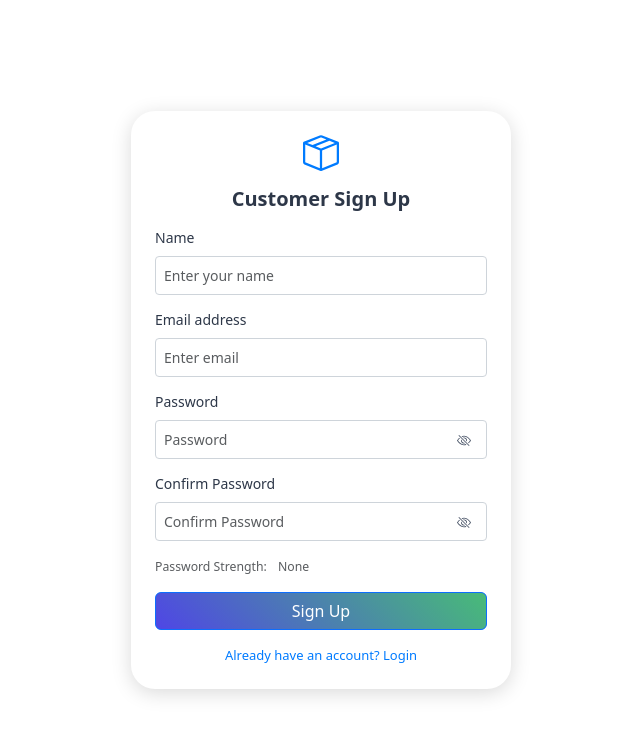
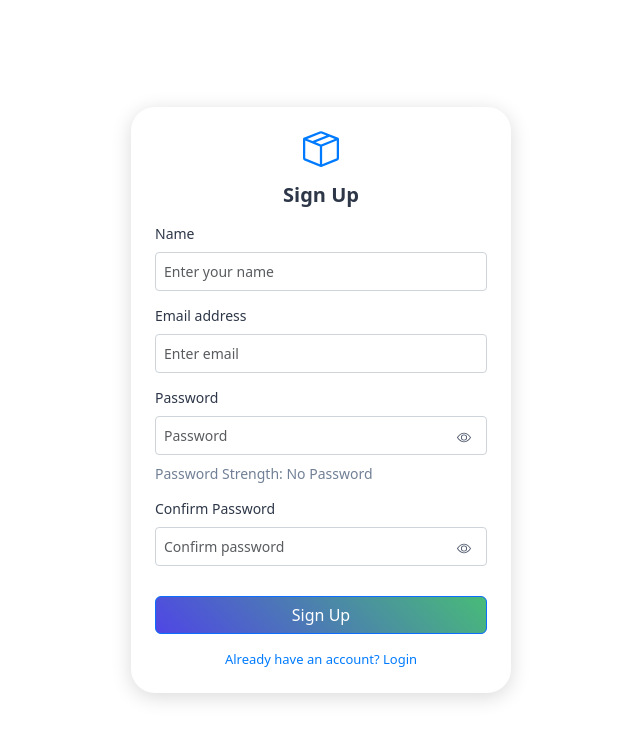
Before and after one commit to lance449/CCS112-midterm-case-study, a React (Create React App) app: page /signup in a window 1280 px wide. Shown: the top 740 px of the page, without its empty margins (319-959 px from the left). Built offline with nearby package versions, Linux system fonts and the light colour scheme; the HTML template or start-up script is replaced by a standard one.

Commit message:
Sign Up Data Validations

```diff
--- a/src/AuthForm.js
+++ b/src/AuthForm.js
@@ -1,4 +1,4 @@
-import React, { useState } from 'react';
+import React, { useState, useEffect } from 'react';
 import { Form, Button, Alert } from 'react-bootstrap';
 import { Link } from 'react-router-dom';
 import { Eye, EyeSlash, BoxSeam, ExclamationTriangleFill } from 'react-bootstrap-icons';
@@ -16,36 +16,66 @@ const AuthForm = ({
   setError,
   isLoginPage
 }) => {
-  const [formData, setFormData] = useState({
-    name: '',
-    email: '',
-    password: '',
-    password_confirmation: '',
-  });
+  const [formData, setFormData] = useState({});
   const [showPassword, setShowPassword] = useState(false);
   const [showConfirmPassword, setShowConfirmPassword] = useState(false);
   const [passwordStrength, setPasswordStrength] = useState(null);
   const [isSubmitting, setIsSubmitting] = useState(false);
+  const [passwordError, setPasswordError] = useState('');
 
-  const handleInputChange = (e) => {
+  const handleChange = (e) => {
     const { name, value } = e.target;
-    setFormData(prev => ({
-      ...prev,
-      [name]: value
-    }));
+    setFormData(prev => ({ ...prev, [name]: value }));
 
-    if (name === 'password') {
-      setPasswordStrength(zxcvbn(value));
+    // Check password strength when password field changes
+    if (name === 'password' && !isLoginPage) {
+      const result = zxcvbn(value);
+      setPasswordStrength(result.score);
+    }
+
+    // Check password matching when either password field changes
+    if (!isLoginPage && (name === 'password' || name === 'password_confirmation')) {
+      if (name === 'password_confirmation') {
+        if (value !== formData.password) {
+          setPasswordError('Passwords do not match');
+        } else {
+          setPasswordError('');
+        }
+      } else if (name === 'password') {
+        if (formData.password_confirmation && value !== formData.password_confirmation) {
+          setPasswordError('Passwords do not match');
+        } else if (formData.password_confirmation && value === formData.password_confirmation) {
+          setPasswordError('');
+        }
+      }
+    }
+  };
+
+  const getPasswordStrengthText = () => {
+    switch (passwordStrength) {
+      case 0: return { text: 'Very Weak', class: 'strength-weak' };
+      case 1: return { text: 'Weak', class: 'strength-weak' };
+      case 2: return { text: 'Fair', class: 'strength-fair' };
+      case 3: return { text: 'Good', class: 'strength-good' };
+      case 4: return { text: 'Strong', class: 'strength-strong' };
+      default: return { text: 'No Password', class: 'strength-none' };
     }
   };
 
   const handleSubmit = async (e) => {
     e.preventDefault();
-    if (isSubmitting) return;
+
+    // Validate passwords match before submission
+    if (!isLoginPage && formData.password !== formData.password_confirmation) {
+      setPasswordError('Passwords do not match');
+      return;
+    }
 
     setIsSubmitting(true);
     try {
       await onSubmit(formData);
+    } catch (err) {
+      console.error('Form submission error:', err);
     } finally {
       setIsSubmitting(false);
     }
@@ -56,74 +86,77 @@ const AuthForm = ({
       <div className="auth-container">
         <div className="auth-form-container">
           <div className="auth-logo">
-            <BoxSeam size={48} />
+            <BoxSeam size={24} />
           </div>
           <h2 className="auth-title">{title}</h2>
 
           {error && (
-            <div className="auth-alert">
+            <Alert variant="danger" className="auth-alert">
               <ExclamationTriangleFill className="alert-icon" />
               <span className="alert-message">{error}</span>
-              <button className="close-btn" onClick={() => setError(null)}>&times;</button>
-            </div>
+              <button
+                className="close-btn"
+                onClick={() => setError(null)}
+                aria-label="Close alert"
+              >
+                ×
+              </button>
+            </Alert>
           )}
 
-          <Form noValidate onSubmit={handleSubmit}>
-            {fields.map((field, index) => (
-              <Form.Group className="auth-form-group" key={index}>
+          <Form onSubmit={handleSubmit}>
+            {fields.map(field => (
+              <Form.Group key={field.name} className="auth-form-group">
                 <Form.Label>{field.label}</Form.Label>
                 <div className="auth-input-wrapper">
                   <Form.Control
-                    type={field.name.includes('password') ?
-                      (field.name === 'password' ? (showPassword ? 'text' : 'password') :
-                      (showConfirmPassword ? 'text' : 'password')) :
-                      field.type}
+                    type={
+                      field.type === 'password'
+                        ? (field.name === 'password' ? (showPassword ? 'text' : 'password')
+                          : (showConfirmPassword ? 'text' : 'password'))
+                        : field.type
+                    }
                     name={field.name}
                     placeholder={field.placeholder}
-                    value={formData[field.name] || ''}
-                    onChange={handleInputChange}
-                    isInvalid={!!error}
+                    onChange={handleChange}
+                    required
+                    isInvalid={field.name === 'password_confirmation' && passwordError}
                   />
-                  {field.name.includes('password') && (
-                    <div
+                  {field.type === 'password' && (
+                    <button
+                      type="button"
                       className="password-toggle"
-                      onClick={() => field.name === 'password' ?
-                        setShowPassword(!showPassword) :
-                        setShowConfirmPassword(!showConfirmPassword)}
+                      onClick={() => field.name === 'password'
+                        ? setShowPassword(!showPassword)
+                        : setShowConfirmPassword(!showConfirmPassword)
+                      }
                     >
-                      {(field.name === 'password' ? showPassword : showConfirmPassword) ?
-                        <Eye /> : <EyeSlash />}
-                    </div>
+                      {field.name === 'password'
+                        ? (showPassword ? <EyeSlash /> : <Eye />)
+                        : (showConfirmPassword ? <EyeSlash /> : <Eye />)
+                      }
+                    </button>
                   )}
                 </div>
+                {field.name === 'password' && !isLoginPage && (
+                  <div className="password-strength">
+                    <span className={getPasswordStrengthText().class}>
+                      Password Strength: {getPasswordStrengthText().text}
+                    </span>
+                  </div>
+                )}
+                {field.name === 'password_confirmation' && passwordError && (
+                  <Form.Control.Feedback type="invalid">
+                    {passwordError}
+                  </Form.Control.Feedback>
+                )}
               </Form.Group>
             ))}
 
-            {/* Password strength indicator */}
-            {!isLoginPage && (
-              <div className="password-strength">
-                <Form.Text className="password-strength-text">
-                  Password Strength:
-                </Form.Text>
-                {formData.password ? (
-                  passwordStrength && passwordStrength.score !== -1 && (
-                    <Form.Text className={`password-strength-text strength-${Math.min(passwordStrength.score, 3)}`}>
-                      {[' Weak', ' Fair', ' Good', ' Strong'][Math.min(passwordStrength.score, 3)]}
-                    </Form.Text>
-                  )
-                ) : (
-                  <Form.Text className="password-strength-text strength-none">
-                    {' None'}
-                  </Form.Text>
-                )}
-              </div>
-            )}
-
             <Button
-              variant="primary"
               type="submit"
               className="auth-submit-btn"
-              disabled={isSubmitting}
+              disabled={isSubmitting || (!isLoginPage && passwordError)}
             >
               {isSubmitting ? 'Please wait...' : submitText}
             </Button>
--- a/src/components/AuthForm.css
+++ b/src/components/AuthForm.css
@@ -240,6 +240,7 @@ body {
   box-shadow: 0 4px 20px rgba(0, 0, 0, 0.15);
 }
 
+/* Reset all form control styles to default first */
 .form-control {
   border: 2px solid #e2e8f0;
   border-radius: 0.75rem;
@@ -247,28 +248,150 @@ body {
   transition: all 0.3s ease;
   background-color: #ffffff !important;
   color: #2d3748 !important;
+  background-image: none !important;
 }
 
-.form-control:focus {
+/* Remove default Bootstrap invalid styles */
+.form-control.is-invalid {
+  border-color: #e2e8f0;
+  background-image: none !important;
+}
+
+/* Only style fields with specific errors */
+.form-control[data-error="true"] {
+  border-color: #dc3545 !important;
+  background-image: none !important;
+}
+
+/* Focus styles for normal state */
+.form-control:focus:not([data-error="true"]) {
   border-color: var(--accent-color);
   box-shadow: 0 0 0 3px rgba(56, 161, 105, 0.1);
+}
+
+/* Focus styles for error state */
+.form-control[data-error="true"]:focus {
+  border-color: #dc3545;
+  box-shadow: 0 0 0 3px rgba(220, 53, 69, 0.1);
+}
+
+/* Error message styling */
+.field-error-message {
+  color: #dc3545;
+  font-size: 0.875rem;
+  margin-top: 0.25rem;
+  display: block;
+}
+
+/* Remove Bootstrap's default validation styling */
+.was-validated .form-control:invalid,
+.was-validated .form-control:valid {
+  border-color: #e2e8f0;
+  background-image: none !important;
+}
+
+/* Keep existing dark mode overrides */
+body.dark-mode .form-control {
   background-color: #ffffff !important;
   color: #2d3748 !important;
 }
 
-/* Override any dark mode styles that might be inherited */
-body.dark-mode .auth-page,
-body.dark-mode .auth-form-container,
-body.dark-mode .form-control,
-body.dark-mode .form-label,
-body.dark-mode .auth-title,
-body.dark-mode .auth-alt-link a {
-  background-color: #ffffff !important;
-  color: #2d3748 !important;
+/* Validation message container */
+.validation-message {
+  display: flex;
+  align-items: center;
+  gap: 8px;
+  color: #dc3545;
+  font-size: 0.875rem;
+  margin-top: 0.25rem;
+  padding: 4px 8px;
+  border-radius: 4px;
+  background-color: #fff;
+  animation: slideIn 0.2s ease-in-out;
 }
 
-body.dark-mode .form-control:focus {
-  background-color: #ffffff !important;
-  color: #2d3748 !important;
-  border-color: var(--accent-color) !important;
+/* Validation icon styling */
+.validation-icon {
+  color: #f59e0b;
+  font-size: 16px;
 }
+
+/* Form control with error */
+.form-control.is-invalid {
+  border-color: #dc3545;
+  padding-right: calc(1.5em + 0.75rem);
+  background-image: none !important;
+}
+
+/* Animation for validation message */
+@keyframes slideIn {
+  from {
+    opacity: 0;
+    transform: translateY(-5px);
+  }
+  to {
+    opacity: 1;
+    transform: translateY(0);
+  }
+}
+
+/* Remove default Bootstrap validation icons */
+.form-control.is-invalid:focus {
+  border-color: #dc3545;
+  box-shadow: 0 0 0 0.25rem rgba(220, 53, 69, 0.25);
+}
+
+/* Style for the validation message text */
+.validation-message-text {
+  font-size: 0.875rem;
+  color: #dc3545;
+}
+
+/* Container for input and validation message */
+.input-validation-container {
+  position: relative;
+  margin-bottom: 1rem;
+}
+
+/* Keep existing dark mode overrides */
+body.dark-mode .validation-message {
+  background-color: rgba(255, 255, 255, 0.1);
+}
+
+/* Remove any conflicting Bootstrap styles */
+.was-validated .form-control:invalid,
+.was-validated .form-control:valid {
+  background-image: none !important;
+}
+
+/* Password strength styles */
+.password-strength {
+  display: flex;
+  align-items: center;
+  margin-top: 0.5rem;
+  font-size: 0.875rem;
+}
+
+.password-strength-text {
+  margin-left: 0.5rem;
+}
+
+.strength-none {
+  color: #718096;
+}
+
+.strength-weak {
+  color: #e53e3e;
+}
+
+.strength-fair {
+  color: #d69e2e;
+}
+
+.strength-good {
+  color: #38a169;
+}
+
+.strength-strong {
+  color: #2b6cb0;
+}
--- a/src/components/SignUp.js
+++ b/src/components/SignUp.js
@@ -4,38 +4,104 @@ import AuthForm from '../AuthForm';
 import { register } from '../api';
 
 const SignUp = () => {
-  const [errors, setErrors] = useState({});
+  const [error, setError] = useState(null);
+  const [fieldErrors, setFieldErrors] = useState({});
   const navigate = useNavigate();
 
-  const fields = [
-    { name: 'name', label: 'Name', type: 'text', placeholder: 'Enter your name' },
-    { name: 'email', label: 'Email address', type: 'email', placeholder: 'Enter email' },
-    { name: 'password', label: 'Password', type: 'password', placeholder: 'Password' },
-    { name: 'password_confirmation', label: 'Confirm Password', type: 'password', placeholder: 'Confirm Password' },
-  ];
+  const validateSignupData = (formData) => {
+    const errors = {};
 
-  const handleSignUp = async (formData) => {
+    // Check fields individually
+    if (!formData.name?.trim()) {
+      errors.name = 'Name is required';
+    }
+    if (!formData.email?.trim()) {
+      errors.email = 'Email is required';
+    }
+    if (!formData.password?.trim()) {
+      errors.password = 'Password is required';
+    }
+    if (!formData.password_confirmation?.trim()) {
+      errors.password_confirmation = 'Password confirmation is required';
+    } else if (formData.password !== formData.password_confirmation) {
+      errors.password_confirmation = 'Passwords do not match';
+    }
+
+    return errors;
+  };
+
+  const handleSignup = async (formData) => {
     try {
-      await register(formData.name, formData.email, formData.password, formData.password_confirmation);
-      navigate('/login');
+      // Validate all fields
+      const validationErrors = validateSignupData(formData);
+      if (Object.keys(validationErrors).length > 0) {
+        setFieldErrors(validationErrors); // Set field-specific errors
+        return;
+      }
+
+      const response = await register(
+        formData.name,
+        formData.email,
+        formData.password,
+        formData.password_confirmation
+      );
+
+      if (response) {
+        navigate('/login');
+      }
     } catch (error) {
-      if (error.errors) {
-        setErrors(error.errors);
+      if (error.email) {
+        setFieldErrors({ email: error.email });
       } else {
-        setErrors({ general: 'An unexpected error occurred during registration' });
+        setError(error.message || 'Registration failed');
       }
     }
   };
 
+  const fields = [
+    {
+      name: 'name',
+      label: 'Name',
+      type: 'text',
+      placeholder: 'Enter your name',
+      error: fieldErrors.name
+    },
+    {
+      name: 'email',
+      label: 'Email address',
+      type: 'email',
+      placeholder: 'Enter email',
+      error: fieldErrors.email
+    },
+    {
+      name: 'password',
+      label: 'Password',
+      type: 'password',
+      placeholder: 'Password',
+      error: fieldErrors.password
+    },
+    {
+      name: 'password_confirmation',
+      label: 'Confirm Password',
+      type: 'password',
+      placeholder: 'Confirm password',
+      error: fieldErrors.password_confirmation
+    }
+  ];
+
   return (
     <AuthForm
-      title="Customer Sign Up"
+      title="Sign Up"
       fields={fields}
       submitText="Sign Up"
       altLink="/login"
       altText="Already have an account? Login"
-      onSubmit={handleSignUp}
-      errors={errors}
+      onSubmit={handleSignup}
+      error={error}
+      setError={setError}
+      fieldErrors={fieldErrors}
+      setFieldErrors={setFieldErrors}
+      isLoginPage={false}
     />
   );
 };
```
Also changed, not shown: src/components/Login.js (+22 -2 lines).
